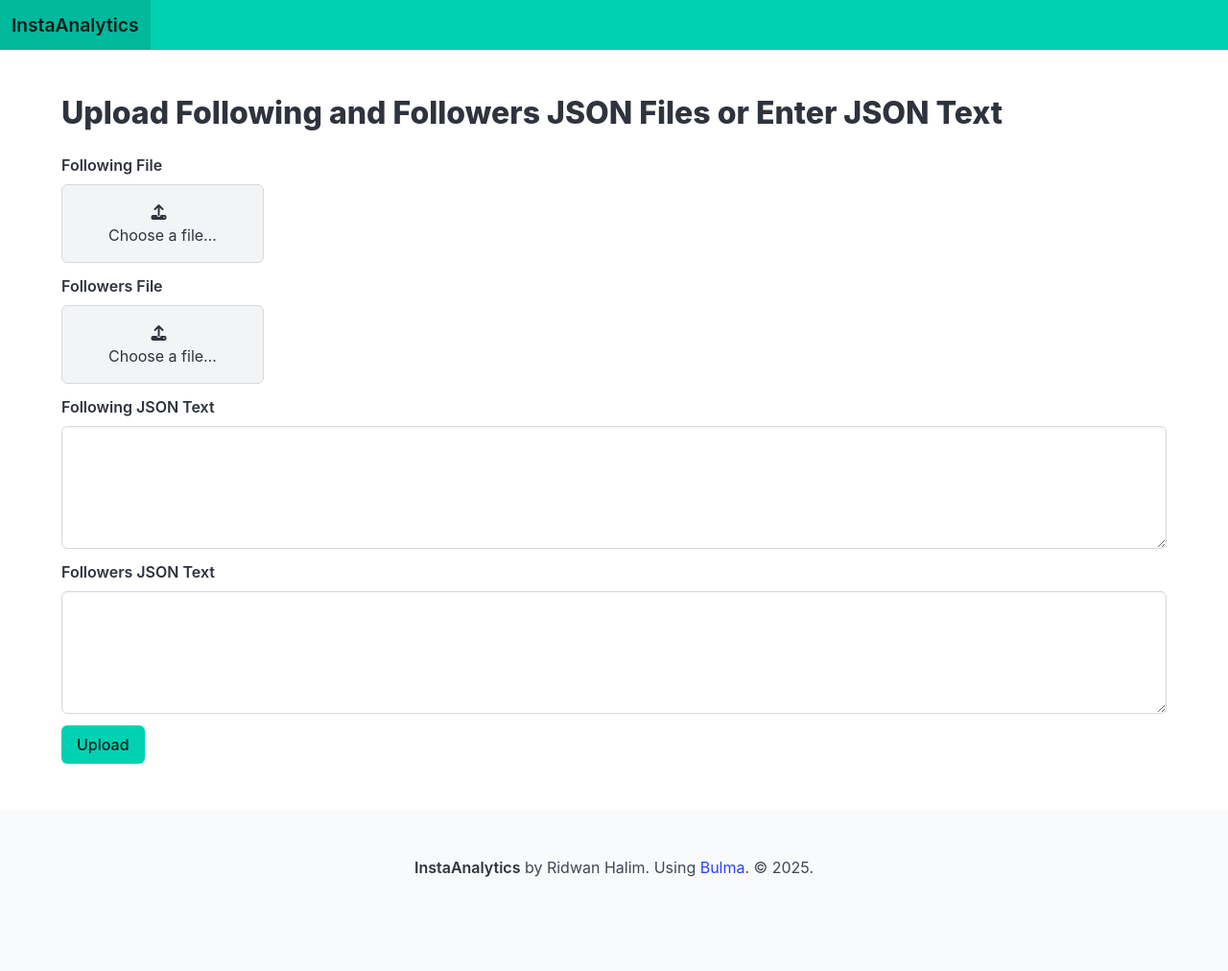
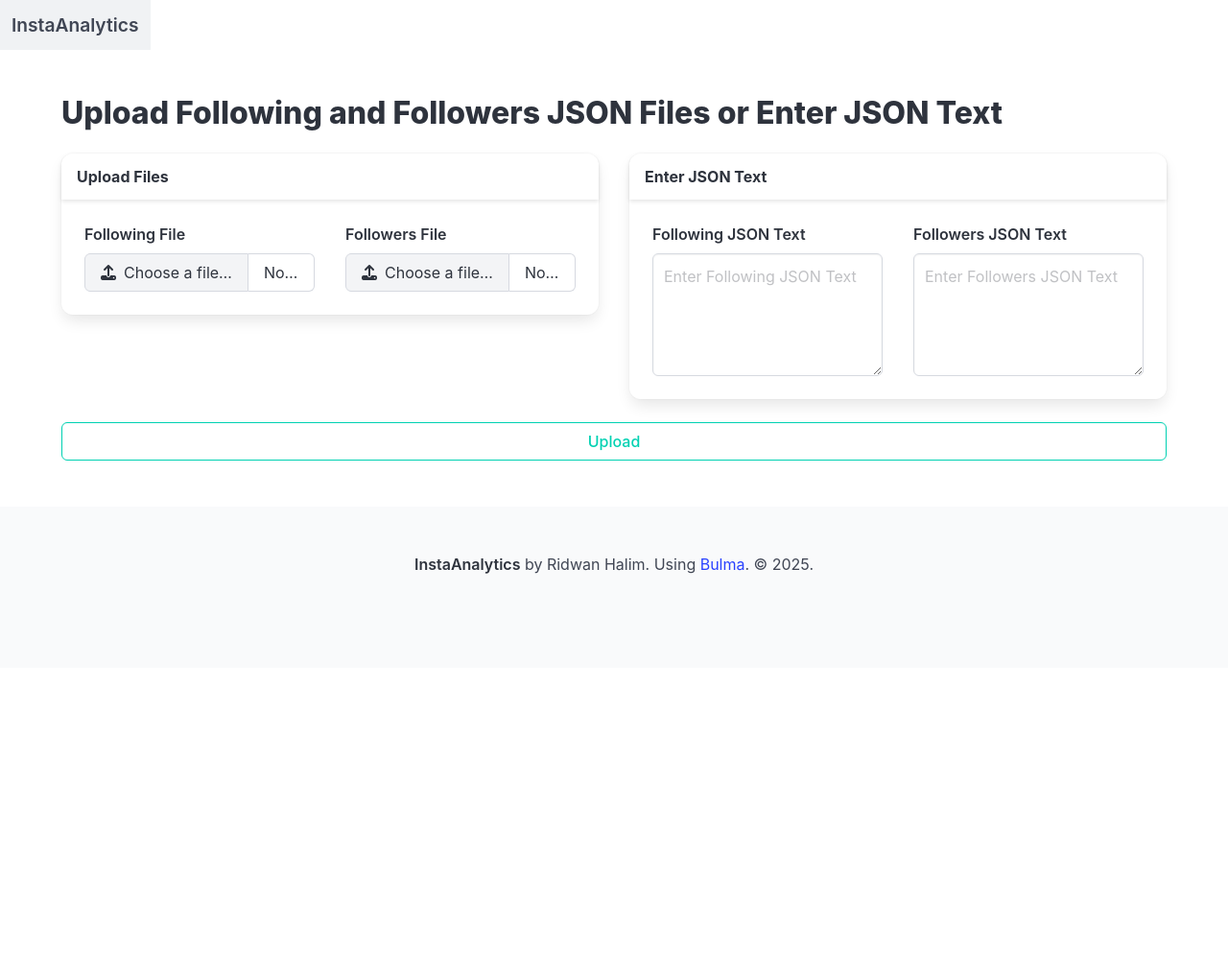
Before and after one commit to ridwaanhall/instagram-following-followers, a Django app: page / in a window 1280 px wide. Shown: the whole page at 96% size. After the commit the page ends 598 px from the top, so only its background shows below. Run offline with Django 4.2, Linux system fonts and the light colour scheme.

Commit message:
feat: enhance file upload interface with improved layout and dynamic file name display

```diff
--- a/analytics/templates/analytics/upload.html
+++ b/analytics/templates/analytics/upload.html
@@ -18,9 +18,20 @@
     <form method="post" enctype="multipart/form-data" action="{% url 'upload_file' %}">
         {% csrf_token %}
 
+        <!-- File Upload Section: Left Side -->
+        <div class="columns is-variable is-4">
+            <div class="column is-half">
+                <div class="card">
+                    <div class="card-header">
+                        <p class="card-header-title">Upload Files</p>
+                    </div>
+
+                    <div class="card-content">
+                        <div class="columns is-variable is-4">
+                            <div class="column is-half">
                                 <div class="field">
                                     <label class="label">Following File</label>
-            <div class="file is-boxed">
+                                    <div id="file-js-example-following" class="file has-name">
                                         <label class="file-label">
                                             <input class="file-input" type="file" name="following_file">
                                             <span class="file-cta">
@@ -31,16 +42,19 @@
                                                     Choose a file…
                                                 </span>
                                             </span>
+                                            <span class="file-name">No file uploaded</span>
                                         </label>
                                     </div>
                                     {% if form.following_file.errors %}
                                         <p class="help is-danger">{{ form.following_file.errors|striptags }}</p>
                                     {% endif %}
                                 </div>
+                            </div>
 
+                            <div class="column is-half">
                                 <div class="field">
                                     <label class="label">Followers File</label>
-            <div class="file is-boxed">
+                                    <div id="file-js-example-followers" class="file has-name">
                                         <label class="file-label">
                                             <input class="file-input" type="file" name="followers_file">
                                             <span class="file-cta">
@@ -51,38 +65,82 @@
                                                     Choose a file…
                                                 </span>
                                             </span>
+                                            <span class="file-name">No file uploaded</span>
                                         </label>
                                     </div>
                                     {% if form.followers_file.errors %}
                                         <p class="help is-danger">{{ form.followers_file.errors|striptags }}</p>
                                     {% endif %}
                                 </div>
+                            </div>
+                        </div>
+                    </div>
 
+                </div>
+            </div>
+
+            <!-- JSON Text Input Section: Right Side -->
+            <div class="column is-half">
+                <div class="card">
+                    <div class="card-header">
+                        <p class="card-header-title">Enter JSON Text</p>
+                    </div>
+                    <div class="card-content">
+                        <div class="columns is-variable is-4">
+                            <div class="column is-half">
                                 <div class="field">
                                     <label class="label">Following JSON Text</label>
                                     <div class="control">
-                <textarea class="textarea" name="following_text">{{ form.following_text.value|default:"" }}</textarea>
+                                        <textarea class="textarea" name="following_text" placeholder="Enter Following JSON Text">{{ form.following_text.value|default:"" }}</textarea>
                                     </div>
                                     {% if form.following_text.errors %}
                                         <p class="help is-danger">{{ form.following_text.errors|striptags }}</p>
                                     {% endif %}
                                 </div>
+                            </div>
 
+                            <div class="column is-half">
                                 <div class="field">
                                     <label class="label">Followers JSON Text</label>
                                     <div class="control">
-                <textarea class="textarea" name="followers_text">{{ form.followers_text.value|default:"" }}</textarea>
+                                        <textarea class="textarea" name="followers_text" placeholder="Enter Followers JSON Text">{{ form.followers_text.value|default:"" }}</textarea>
                                     </div>
                                     {% if form.followers_text.errors %}
                                         <p class="help is-danger">{{ form.followers_text.errors|striptags }}</p>
                                     {% endif %}
                                 </div>
+                            </div>
+                        </div>
+                    </div>
+                </div>
+            </div>
+        </div>
 
         <div class="field">
             <div class="control">
-                <button type="submit" class="button is-primary">Upload</button>
+                <button type="submit" class="button is-primary is-outlined is-fullwidth">Upload</button>
             </div>
         </div>
     </form>
 
 {% endblock %}
+
+{% block extra_foot %}
+<script>
+  const fileInputFollowing = document.querySelector("#file-js-example-following input[type=file]");
+  fileInputFollowing.onchange = () => {
+    if (fileInputFollowing.files.length > 0) {
+      const fileName = document.querySelector("#file-js-example-following .file-name");
+      fileName.textContent = fileInputFollowing.files[0].name;
+    }
+  };
+
+  const fileInputFollowers = document.querySelector("#file-js-example-followers input[type=file]");
+  fileInputFollowers.onchange = () => {
+    if (fileInputFollowers.files.length > 0) {
+      const fileName = document.querySelector("#file-js-example-followers .file-name");
+      fileName.textContent = fileInputFollowers.files[0].name;
+    }
+  };
+</script>
+{% endblock %}
--- a/templates/base.html
+++ b/templates/base.html
@@ -9,7 +9,7 @@
         {% block extra_head %}{% endblock %}
     </head>
     <body>
-        <nav class="navbar is-primary" role="navigation" aria-label="main navigation">
+        <nav class="navbar" role="navigation" aria-label="main navigation">
             <div class="navbar-brand">
                 <a class="navbar-item" href="/">
                     <strong style="font-size: larger;">InstaAnalytics</strong>
@@ -34,5 +34,6 @@
                 </p>
             </div>
         </footer>
+        {% block extra_foot %}{% endblock %}
     </body>
 </html>
```
Lines whose indentation alone changed are shown as unchanged.
